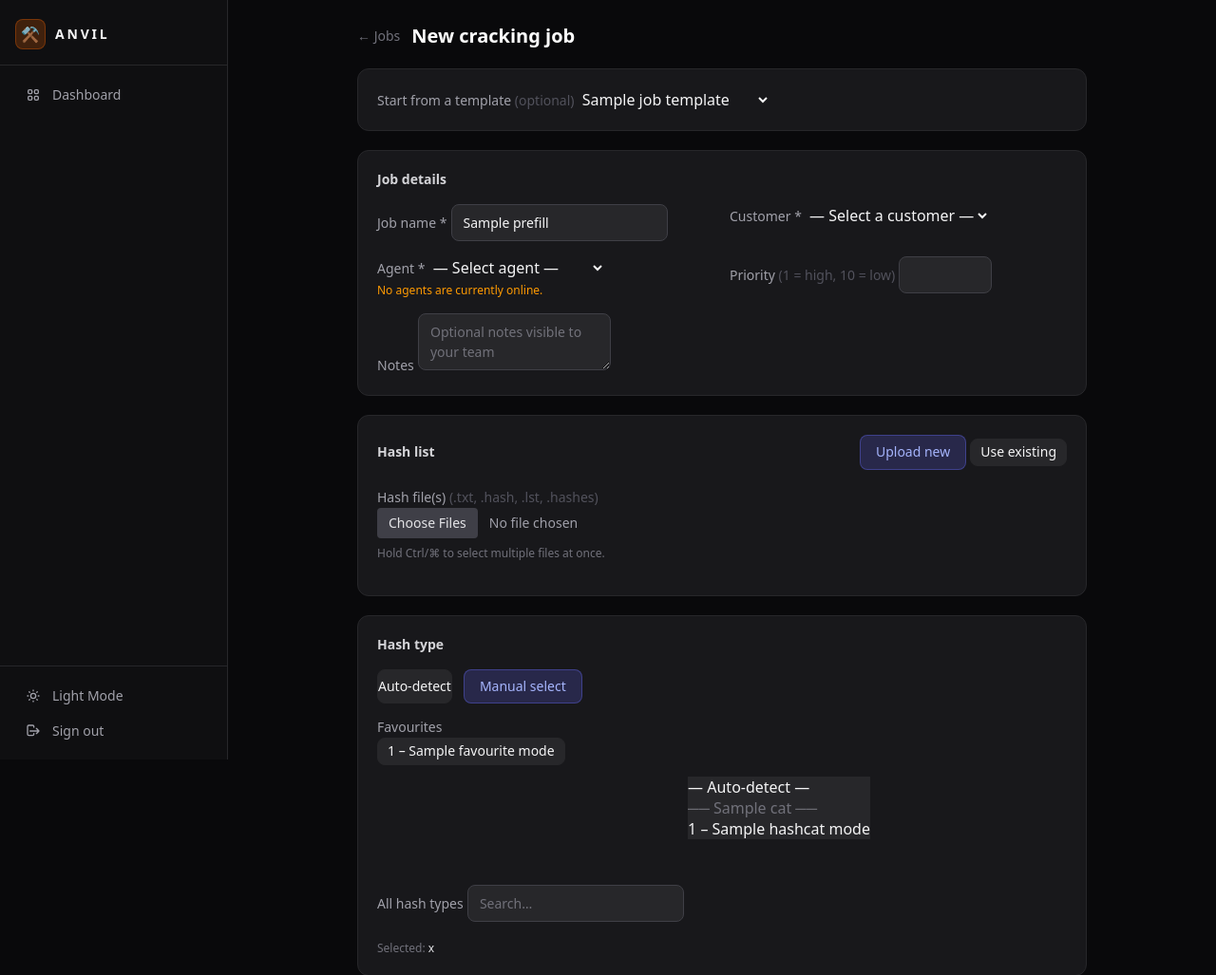
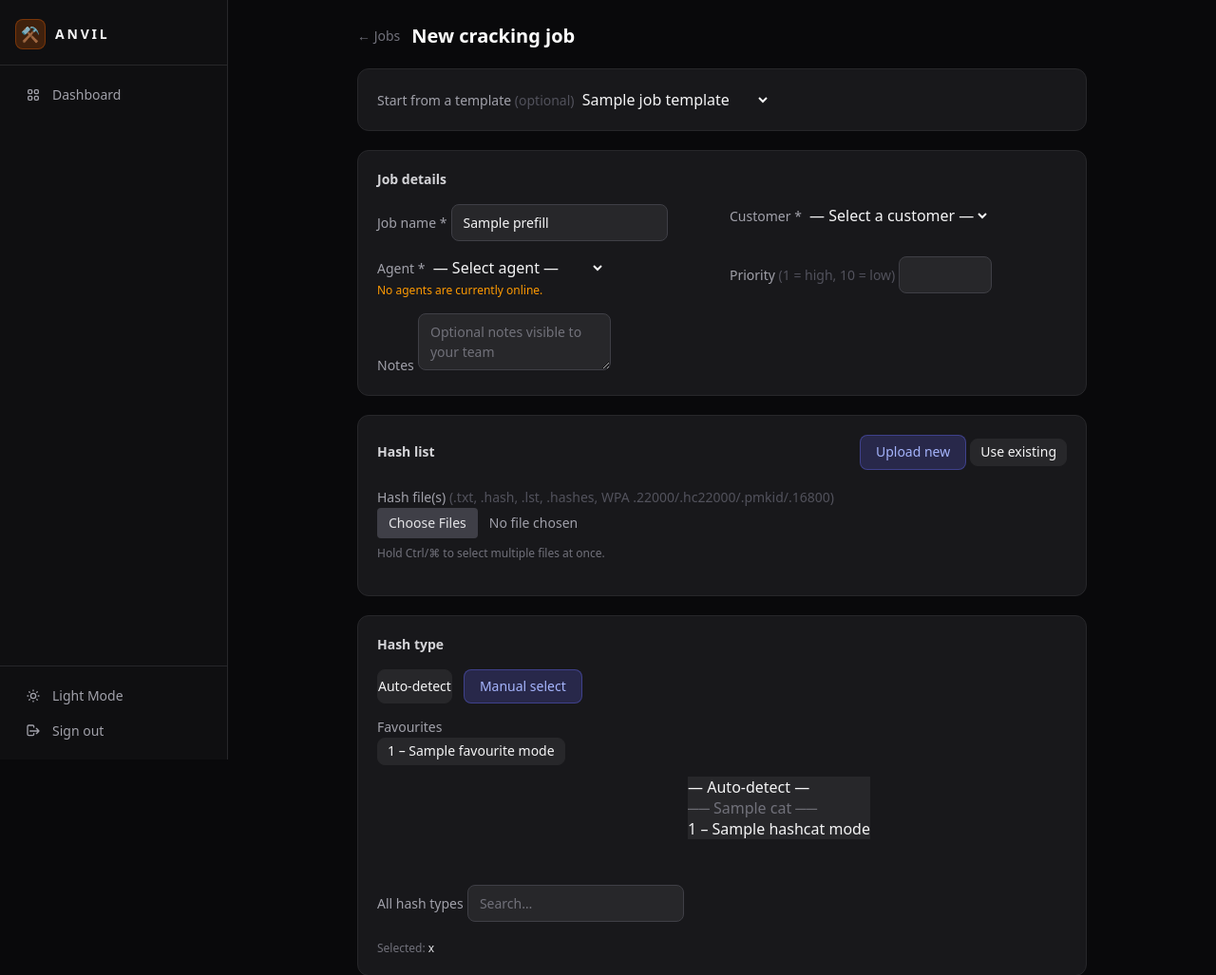
Before and after one commit to PyhaPastor/anvil, a Python web app: template server/anvil_server/templates/jobs/new.html in a window 1280 px wide. Shown: the top 1027 px of the page at 95% size. Run offline with Jinja, Linux system fonts and the light colour scheme; the template is opened without the code that fills it: most values are stand-ins (such as "Sample title", 1, 10 or a date in 2020); some libraries are stand-ins or nearby versions.

Commit message:
fix: offer WPA .22000/.hc22000/.pmkid/.16800 in new-job hash file picker
The new-job upload picker's accept filter only listed .txt/.hash/.hashes/
.lst/.pot, so selecting a WPA .22000 handshake forced 'All files' even
though the server already accepts those formats. Add the four WPA text
formats to the accept attribute and helper label so the picker matches the
server. Raw pcap/cap/hccapx stay excluded (hashcat needs .22000 conversion).

Co-Authored-By: Claude Opus 4.8 <noreply@anthropic.com>

```diff
--- a/server/anvil_server/templates/jobs/new.html
+++ b/server/anvil_server/templates/jobs/new.html
@@ -85,10 +85,10 @@
 
       <!-- Upload section -->
       <div x-show="hashSource === 'upload'" class="space-y-2">
-        <label class="label">Hash file(s) <span class="text-zinc-600">(.txt, .hash, .lst, .hashes)</span></label>
+        <label class="label">Hash file(s) <span class="text-zinc-600">(.txt, .hash, .lst, .hashes, WPA .22000/.hc22000/.pmkid/.16800)</span></label>
         <input name="hash_files" type="file" multiple
                :required="hashSource === 'upload'"
-               accept=".txt,.hash,.hashes,.lst,.pot"
+               accept=".txt,.hash,.hashes,.lst,.pot,.22000,.hc22000,.pmkid,.16800"
                class="block w-full text-sm text-zinc-400 file:mr-3 file:py-1.5 file:px-3 file:rounded file:border-0 file:text-sm file:bg-zinc-700 file:text-zinc-200 hover:file:bg-zinc-600 cursor-pointer"/>
         <p class="text-xs text-zinc-500">Hold Ctrl/⌘ to select multiple files at once.</p>
       </div>
```
